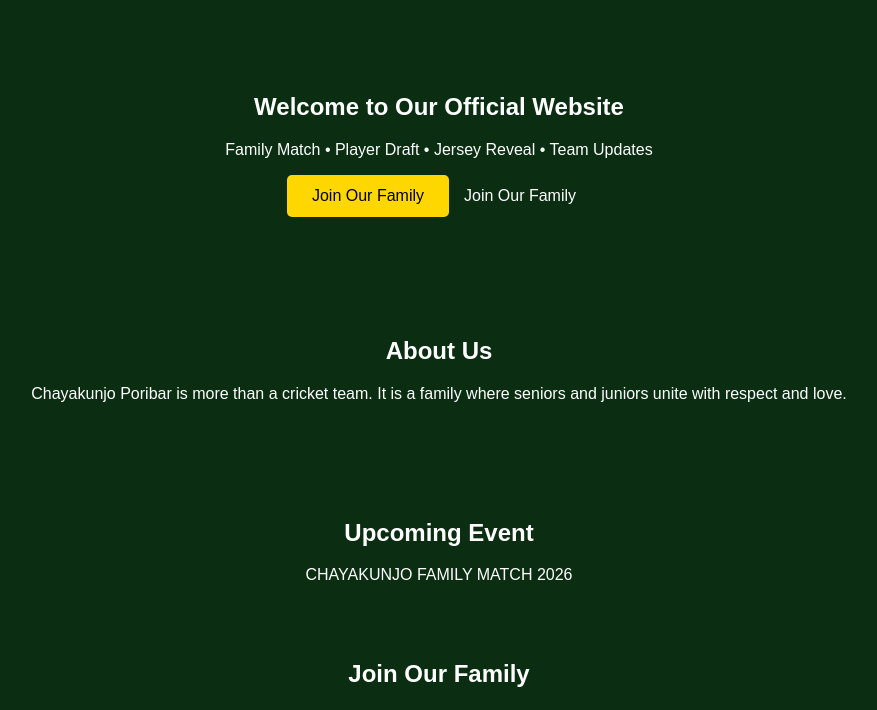
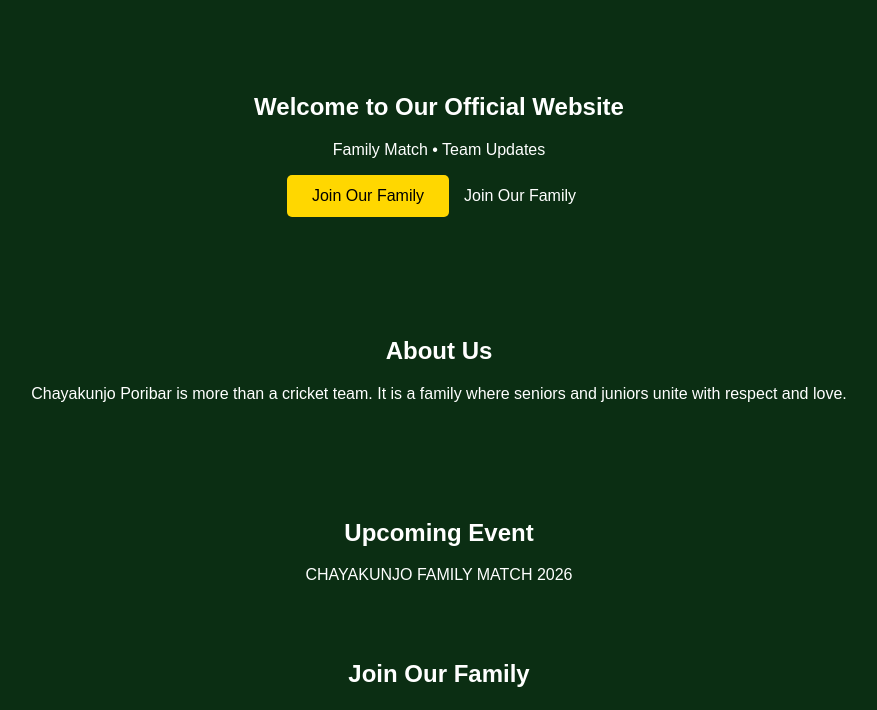
Before and after one commit to sagorahmed919293-cmyk/CHAYAKUNJO-PORIBAR-, a plain HTML site: page index.html in a window 1280 px wide. Shown: the part 74-784 px from the top of the page, without its empty margins (201-1078 px from the left). Drawn offline with Linux system fonts and the light colour scheme.

Commit message:
Update index.html

```diff
--- a/index.html
+++ b/index.html
@@ -58,7 +58,7 @@ margin-top:30px;
 
 <div class="hero">
 <h2>Welcome to Our Official Website</h2>
-<p>Family Match • Player Draft • Jersey Reveal • Team Updates</p>
+<p>Family Match • Team Updates</p>
 <button>Join Our Family</button><a href="#join" style="color:white; margin:0 15px; text-decoration:none;">Join Our Family</a>
 </div>
 
```
